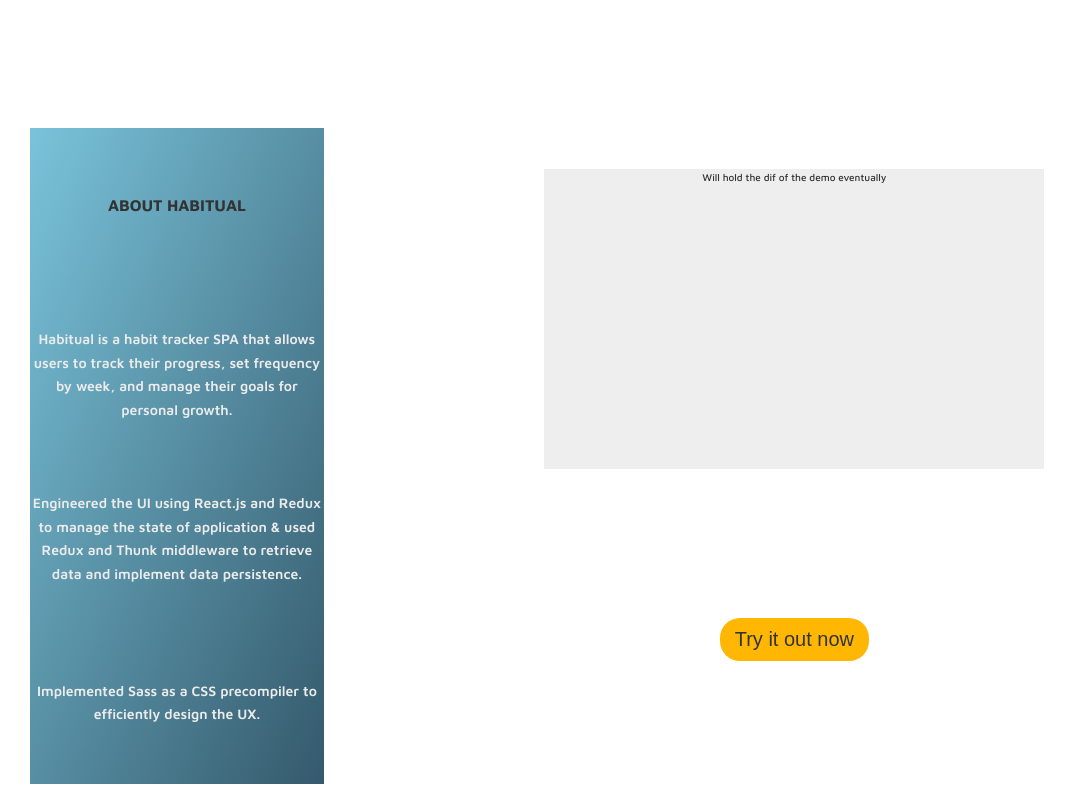
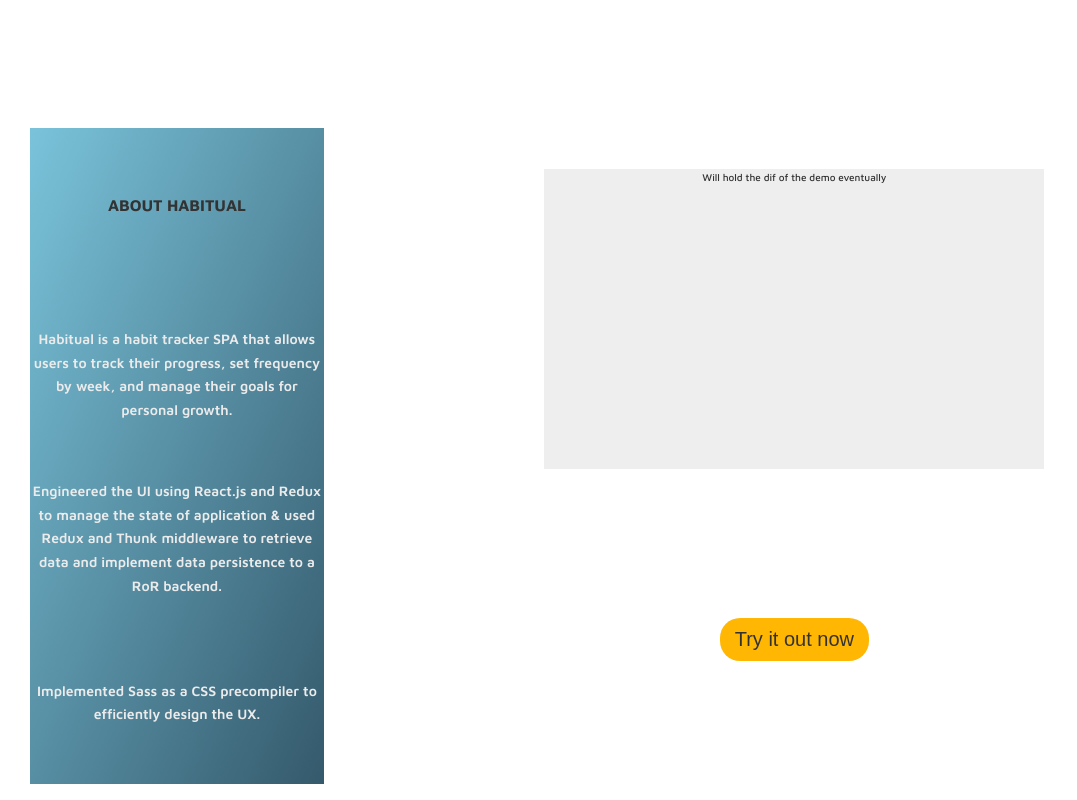
Before and after one commit to jordan-romero/habitual-frontend, a React (Create React App) app: page / in a window 1280 px wide. Shown: the part 1673-2473 px from the top of the page, without its empty margins (0-1077 px from the left). Built offline with nearby package versions, Linux system fonts and the light colour scheme; no server answers.

Commit message:
adds info about backend to about section in demo

```diff
--- a/src/components/Demo.js
+++ b/src/components/Demo.js
@@ -9,7 +9,7 @@
                     Habitual is a habit tracker SPA that allows users to track their progress, set frequency by week, and manage their goals for personal growth.
                 </p>
                 <p className='text text--2'>
-                    Engineered the UI using React.js and Redux to manage the state of application & used Redux and Thunk middleware to retrieve data and implement data persistence.
+                    Engineered the UI using React.js and Redux to manage the state of application & used Redux and Thunk middleware to retrieve data and implement data persistence to a RoR backend.
                 </p>
                 <p className='text text--3'>
                     Implemented Sass as a CSS precompiler to efficiently design the UX.
```
